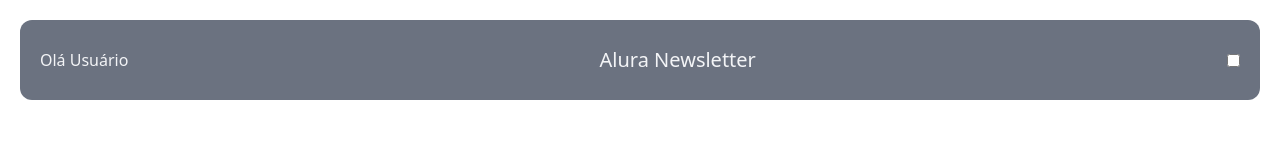
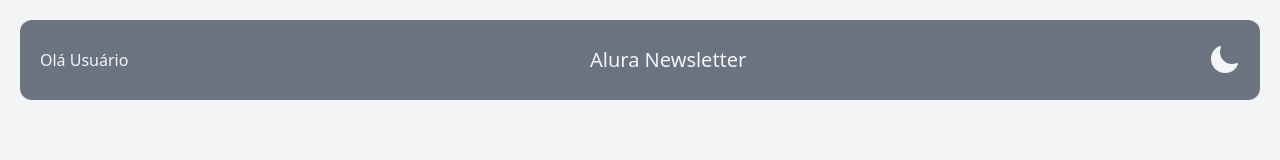
Before and after one commit to anajudith/newsletter, a React (Vite) app: page / in a window 1280 px wide. Shown: the top 160 px of the page. Built offline with nearby package versions, Linux system fonts and the light colour scheme.

Commit message:
Adicionando modo dark

```diff
--- a/index.html
+++ b/index.html
@@ -6,7 +6,7 @@
     <meta name="viewport" content="width=device-width, initial-scale=1.0" />
     <title>Alura Newsletter</title>
   </head>
-  <body>
+  <body class="bg-gray-100 dark:bg-gray-900">
     <div id="root"></div>
     <script type="module" src="/src/main.jsx"></script>
   </body>
--- a/package.json
+++ b/package.json
@@ -9,6 +9,7 @@
     "preview": "vite preview"
   },
   "dependencies": {
+    "@heroicons/react": "^2.0.16",
     "react": "^18.2.0",
     "react-dom": "^18.2.0"
   },
--- a/src/components/Header/Header.jsx
+++ b/src/components/Header/Header.jsx
@@ -1,9 +1,12 @@
+import ToggleTheme from "../ToggleTheme/ToggleTheme";
+
 const Header = () => {
   return (
     <div className="flex h-20 bg-gray-500 justify-between items-center px-5 sm:rounded-xl sm:m-5">
       <span className="text-gray-100">Olá Usuário</span>
       <h1 className="text-gray-100 text-xl">Alura Newsletter</h1>
-      <input className="hidden sm:block" type="checkbox" />
+      <ToggleTheme />
+      {/* <input className="hidden sm:block" type="checkbox" /> */}
     </div>
   );
 };
--- /dev/null
+++ b/src/components/ToggleTheme/ToggleTheme.jsx
@@ -0,0 +1,19 @@
+import { MoonIcon, SunIcon } from "@heroicons/react/24/solid"
+import { useEffect } from "react"
+
+const ToggleTheme = () => {
+    const systemPreference = window.matchMedia('(prefers-color-scheme: dark)').matches
+    const pageClasses = document.documentElement.classList
+    useEffect(() => {
+        systemPreference && pageClasses.add('dark')
+    })
+    const toggle = () => {
+        pageClasses.toggle("dark")
+    }
+    return <div className="hidden sm:block">
+        <MoonIcon className="h-8 text-gray-100 block dark:hidden cursor-pointer" onClick={toggle}/>
+        <SunIcon className=" h-8 text-gray-100 hidden dark:block cursor-pointer" onClick={toggle}/>
+    </div>
+}
+
+export default ToggleTheme
--- a/tailwind.config.cjs
+++ b/tailwind.config.cjs
@@ -1,5 +1,6 @@
 /** @type {import('tailwindcss').Config} */
 module.exports = {
+  darkMode: 'class',
   content: [
     "./index.html",
     "./src/**/*.{js,jsx}",
```
Also changed, not shown: 1 other file (tests, documents, lock files or other folders).
